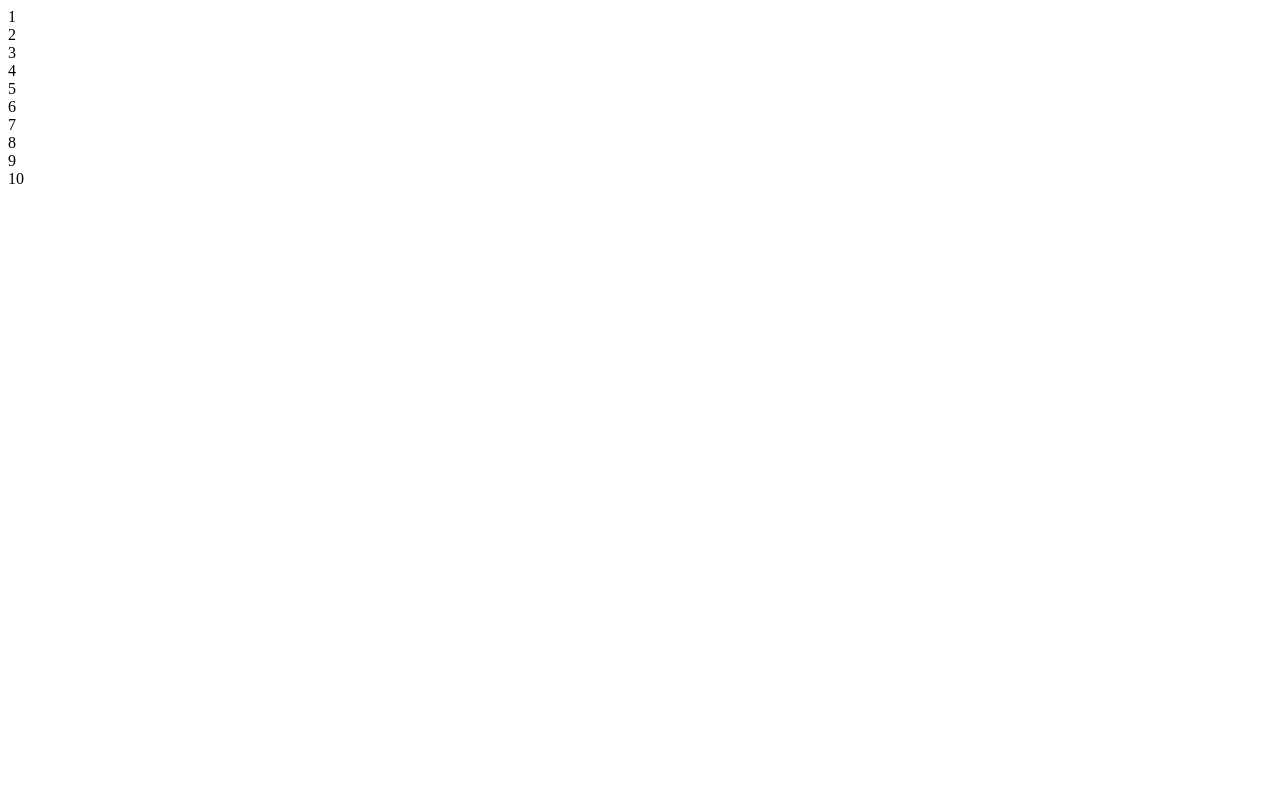
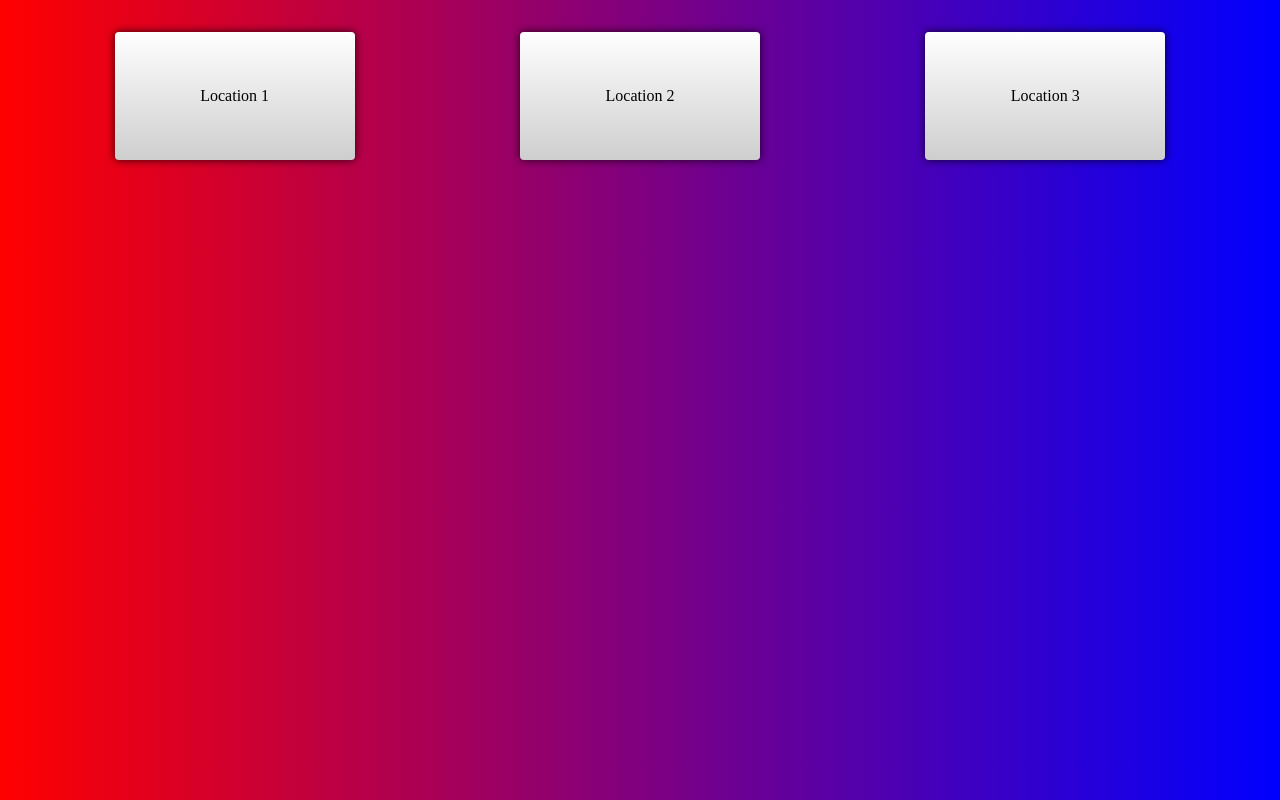
Before and after one commit to TrishShelton23/fewd, a plain HTML site: page css-grid/index.html in a window 1280 px wide. Drawn offline with Linux system fonts and the light colour scheme; files that its build step writes are made by us from their sources.

Commit message:
New files

```diff
--- /dev/null
+++ b/css-grid/flex.css
@@ -0,0 +1,5 @@
+.container{
+    display: flex;
+    justify-content: space-around;
+    align-items: center;
+}
--- /dev/null
+++ b/css-grid/grid.css
@@ -0,0 +1,4 @@
+.container{
+    /*display: grid;
+    grid-template-columns: 1fr 1fr 1fr;*/
+}
--- a/css-grid/index.html
+++ b/css-grid/index.html
@@ -1,24 +1,25 @@
 <!DOCTYPE html>
 <html lang="en">
 <head>
-    <meta charset="UTF-8">
-    <meta http-equiv="X-UA-Compatible" content="IE=edge">
-    <meta name="viewport" content="width=device-width, initial-scale=1.0">
-    <title>CSS Grid</title>
-    <link rel="stylesheet" href="style.css">
+  <meta charset="UTF-8">
+  <meta http-equiv="X-UA-Compatible" content="IE=edge">
+  <meta name="viewport" content="width=device-width, initial-scale=1.0">
+  <title>Flex to Grid</title>
+  <link rel="stylesheet" href="style.css">
+  <link rel="stylesheet" href="grid.css">
+  <link rel="stylesheet" href="flex.css">
 </head>
 <body>
-    <div class="container">
-        <div class="items">1</div>
-        <div class="items">2</div>
-        <div class="items">3</div>
-        <div class="items">4</div>
-        <div class="items">5</div>
-        <div class="items">6</div>
-        <div class="items">7</div>
-        <div class="items">8</div>
-        <div class="items">9</div>
-        <div class="items">10</div>
+  <section class="container">
+    <div class="item">
+      Location 1
     </div>
+    <div class="item">
+      Location 2
+    </div>
+    <div class="item">
+      Location 3
+    </div>
+  </section>
 </body>
 </html>
--- /dev/null
+++ b/css-grid/style.css
@@ -0,0 +1,25 @@
+body {
+    margin: 0;
+    padding: 0;
+    background: linear-gradient(90deg, red, blue);
+    min-height: 100vh;
+  }
+  .container {
+    padding: 2em;
+  }
+  .item {
+    background: linear-gradient(white, rgb(206, 206, 206));
+    height: 8em;
+    width: 15em;
+    box-shadow: 0 0 0.5em rgba(0,0,0,0.8);
+    border-radius: 0.25em;
+    display:flex;
+    justify-content: center;
+    align-items: center;
+    margin: 0 auto;
+  }
+  .item:hover {
+    transform: scale(1.02);
+    cursor: pointer;
+    box-shadow: 0.25em 0.25em 1em rgba(0, 0, 0, 0.5);
+  }
```
